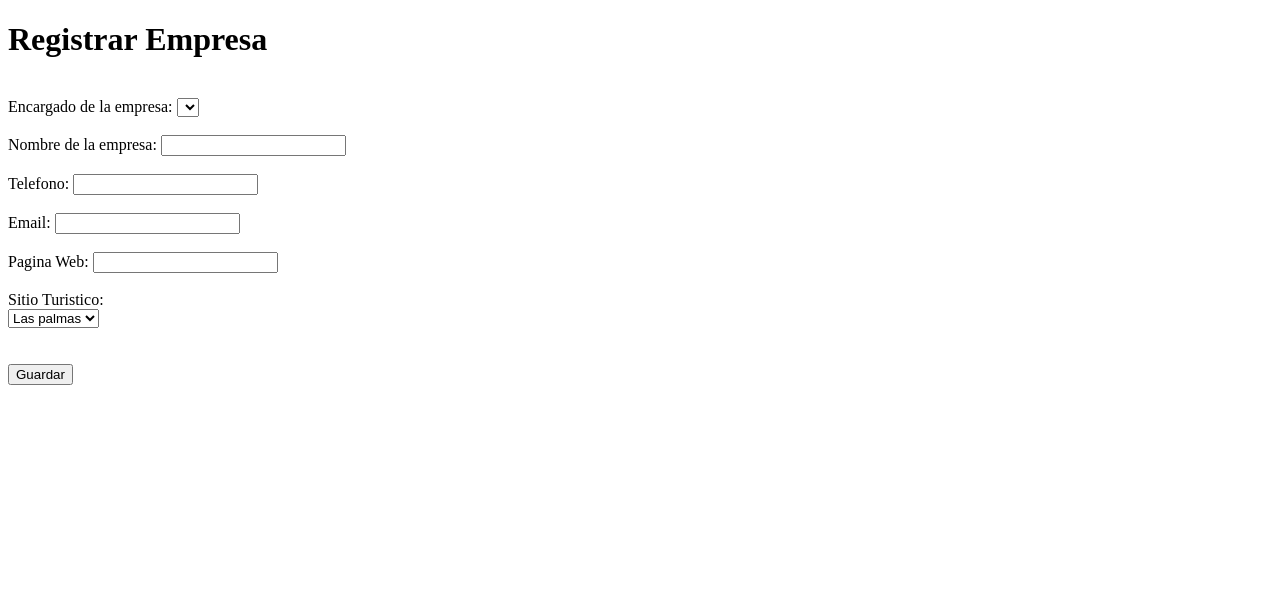
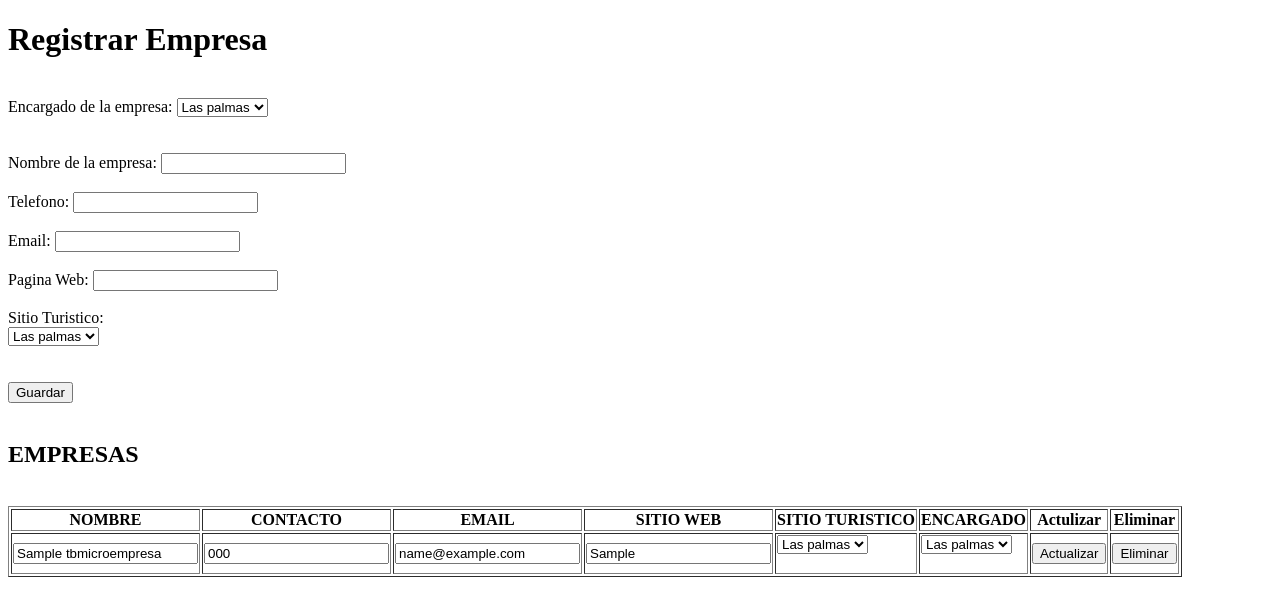
Before and after one commit to crisrdz0294/proTurismo, a PHP site: page /view/empresaView.php in a window 1280 px wide. Shown: the top 616 px of the page. Run offline with PHP 8.4, Linux system fonts and the light colour scheme; data comes from the database, SQL or seed files in the repository; tables that the repository leaves empty hold one stand-in row (values such as "Sample post"); lists and menus that the app fills with data are empty.

Commit message:
actualizacion

```diff
--- a/business/empresaBusiness.php
+++ b/business/empresaBusiness.php
@@ -25,6 +25,10 @@
    return $this->empresaData->actualizarEmpresa($empresa);
  }
 
+ public function mostrarSitios(){
+	 return $this->empresaData->mostrarSitiosTuristicos();
+ }
+
 
 	}
   ?>
--- a/data/empresaData.php
+++ b/data/empresaData.php
@@ -2,6 +2,7 @@
 	include_once 'data.php';
 
 	include '../domain/empresa.php';
+	include '../domain/sitioTuristico.php';
 
 
 	class EmpresaData{
@@ -35,7 +36,8 @@
             '".$contacto."',
             '".$email."',
              '".$web."',
-            '".$sitio."');";
+            '.$sitio.',
+					'.$responsable.');";
 
 
 
@@ -54,7 +56,7 @@
 			mysqli_close($conexion);
         	$empresas = [];
         	while ($row = mysqli_fetch_array($result)) {
-            	$empresaNueva = new Empresa($row['idmicroempresa'],$row['nombremicroempresa'],$row['responsablemicroempresa '],$row['contactotelefonomicroempresa'],$row['emailmicroempresa '],$row['sitiowebmicroempresa'],$row['idsitioturistico']);
+            	$empresaNueva = new Empresa($row['idmicroempresa'],$row['nombremicroempresa'],$row['contactotelefonomicroempresa'],$row['emailmicroempresa'],$row['sitiowebmicroempresa'],$row['idsitioturistico'],$row['idresponsable']);
             	array_push($empresas, $empresaNueva);
         	}
         	return $empresas;
@@ -102,6 +104,22 @@
 
 		}
 
+		public function mostrarSitiosTuristicos(){
+
+			$con = new Data();
+			$conexion = $con->conect();
+			$consultaMostrar = "SELECT * FROM tbsitioturistico;";
+			$result = mysqli_query($conexion, $consultaMostrar);
+			mysqli_close($conexion);
+        	$sitiosTuristicos = [];
+        	while ($row = mysqli_fetch_array($result)) {
+            	$sitioTuristicoTemporal = new SitioTuristico($row['idsitioturistico'],$row['nombrecomercialsitioturistico'],$row['telefonositioturistico'],$row['idprovinciasitioturistico'],$row['idcantonsitioturistico'],$row['iddistritositioturistico'],$row['direccionexactasitioturistico'],$row['sitiowebsitioturistico']);
+            	array_push($sitiosTuristicos, $sitioTuristicoTemporal);
+        	}
+        	return $sitiosTuristicos;
+		}
+
+
 
 
 	}
--- a/domain/empresa.php
+++ b/domain/empresa.php
@@ -14,7 +14,7 @@ class Empresa
   private $idSitioTuristico;
   private $nombreEmpresa;
 
-  function Empresa($idempresa,$nombre,$idresponsable,$contacto,$email,$sitio,$idSitio)
+  function Empresa($idempresa,$nombre,$contacto,$email,$sitio,$idSitio,$idresponsable)
   {
   $this->idEmpresa=$idempresa;
   $this->idResponsableEmpresa=$idresponsable;
--- a/view/empresaView.php
+++ b/view/empresaView.php
@@ -1,35 +1,37 @@
 <!DOCTYPE html>
+<html>
+<head>
 
-<head>
 	  <meta http-equiv="Content-Type" content="text/html; charset=utf-8" />
   <title>Turismo Rural</title>
   <meta name="viewport" content="width=device-width, initial-scale=1, maximum-scale=1">
 <?php
+include '../business/empresaBusiness.php';
+$empresaBusiness = new EmpresaBusiness();
+$mostrarSitiosTuristicos=$empresaBusiness->mostrarSitios();
 
-        include '../business/sitioTuristicoBusiness.php';
-        $sitioBusiness=new SitioTuristicoBusiness();
-        $listaSitios=$sitioBusiness->mostrarTodosSitiosTuristicos();
  ?>
-
-</head
-
+</head>
 <body>
 
   <h1>Registrar Empresa</h1>
   <br>
 <form id="form" method="post" action="../business/empresaAction.php">
  Encargado de la empresa:
- <select name="idEncargado" id="idEncargado" >
  <?php
-   /*
-       $empresaBusiness = new empresaBusiness();
-       $empresa= $empresaBusiness->mostrarTodosTiposActividades();
+ echo '
+ <select id="idEncargado" name="idEncargado">';
 
-       foreach($todasEncargadoEmpresas as $empresa){
-    echo '<option value="empresa.getIdEmpresa()">empresa.getNombreEmpresa()</option>';
+
+			 foreach ($mostrarSitiosTuristicos as $sitioTuristico){
+
+			 echo '<option value="'.$sitioTuristico->getIdSitio().'">'.$sitioTuristico->getNombreComercial().'</option>;';
+
 				}
-*/?>
-</select><br>
+
+
+ echo ' </select><br><br>';
+?>
 <br>
   Nombre de la empresa:
   <input type="text" id="nombreEmpresa" name="nombreEmpresa" required /><br>
@@ -44,23 +46,104 @@
     <input type="text" id="paginaEmpresa" name="paginaEmpresa"  /><br>
     <br>
 Sitio Turistico:<br>
-    <select id="sitioturistico" name="sitioturistico">
+<?php
+echo '
+<select id="idSitioTuristico" name="idSitioTuristico">';
 
-        <?php
-          foreach ($listaSitios as $sitio){
+
+			foreach ($mostrarSitiosTuristicos as $sitioTuristico){
+
+			echo '<option value="'.$sitioTuristico->getIdSitio().'">'.$sitioTuristico->getNombreComercial().'</option>;';
+
+			 }
+
+
+echo ' </select><br><br>';
 ?>
-          <option value="<?php echo $sitio->getIdSitio();?>"><?php echo $sitio->getNombreComercial();?></option>;
-        <?php
-           }
-        ?>
-
-     </select><br><br>
    <br>
 
    <input type="submit" value="Guardar" name="guardarEmpresa" id="guardarEmpresa"/><br><br>
 </form>
+
+<h2>EMPRESAS</h2>
+
+ <table border="1">
+        <tr>
+            <th> NOMBRE</th>
+
+            <th>CONTACTO</th>
+            <th>EMAIL</th>
+            <th>SITIO WEB</th>
+            <th>SITIO TURISTICO</th>
+            <th>ENCARGADO</th>
+            <th>Actulizar</th>
+            <th>Eliminar</th>
+        </tr>
+
       <?php
-      include '../business/empresaBusiness.php';
+
+            $todosEmpresa= $empresaBusiness->mostrarEmpresas();
+						$todosSitios=$empresaBusiness->mostrarSitios();
+            foreach ($todosEmpresa as $empresa) {
+
+            	 echo '<form method="post" enctype="multipart/form-data" action="../business/empresaAction.php">';
+      	 		echo '<input type="hidden" name="idEmpresa" id="idEmpresa" value="' . $empresa->getIdEmpresa().'"/>';
+                echo '<tr>';
+
+                echo '<td>
+                        <input type="text" name="nombreEmpresa" id="nombreEmpresa" value="' . $empresa->getNombreEmpresa().'"/>
+                        </td>';
+												echo '<td>
+				                        <input type="text" name="telefonoEmpresa" id="telefonoEmpresa" value="' . $empresa->getContactoTelefonicoEmpresa().'"/>
+				                        </td>';
+
+												echo '<td>
+								                  <input type="email" name="emailEmpresa" id="emailEmpresa" value="' . $empresa->getEmailEmpresa().'"/>
+								                  </td>';
+												echo '<td>
+																						<input type="text" name="paginaEmpresa" id="paginaEmpresa" value="' . $empresa->getSitioWebEmpresa().'"/>
+																						</td>';
+
+																				echo '<td>
+																				<select id="idSitioTuristico" name="idSitioTuristico">';
+
+
+																							foreach ($todosSitios as $sitioTuristico){
+
+																							echo '<option value="'.$sitioTuristico->getIdSitio().'">'.$sitioTuristico->getNombreComercial().'</option>;';
+
+																							 }
+
+
+																				echo ' </select><br><br>';
+
+																				echo '<td>
+	 																		 <select id="idEncargado" name="idEncargado">';
+
+
+	 																					 foreach ($todosSitios as $sitioTuristico){
+
+	 																					 echo '<option value="'.$sitioTuristico->getIdSitio().'">'.$sitioTuristico->getNombreComercial().'</option>;';
+
+	 																						}
+
+
+	 																		 echo ' </select><br><br>';
+
+																			 echo '<td><input type="submit" value="Actualizar" name="update"/></td>';
+																	 		echo '<td><input type="submit" value="Eliminar" name="delete" /></td>';
+
+
+
+
+
+
+																			    echo'   <br>
+		 					 				                        </td>';
+            }
+
+
       ?>
 
 </body>
+</html>
```
Also changed, not shown: business/empresaAction.php (+7 -7 lines). Lines whose indentation alone changed are shown as unchanged.
